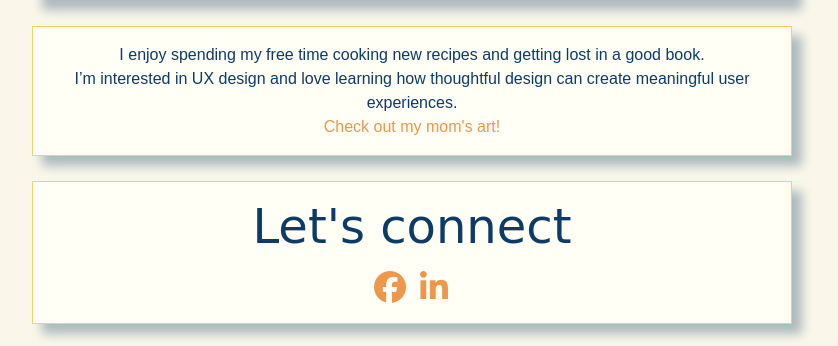
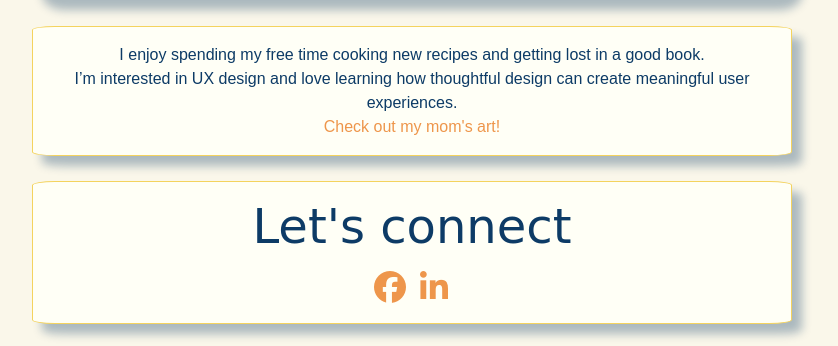
Before and after one commit to AgneBvdB/profile, a plain HTML site: page index.html in a window 1280 px wide. Shown: the part 539-885 px from the top of the page, 228-1066 px from the left. Drawn offline with Linux system fonts and the light colour scheme; a web font is replaced by a local one.

Commit message:
make my profile prettier

```diff
--- a/style.css
+++ b/style.css
@@ -62,6 +62,7 @@ ul {
   justify-items: center;
   border: 1px solid #f4d35e;
   box-shadow: 10px 10px 10px #0d3b6653;
+  border-radius: 3%;
 }
 
 #intro {
```
